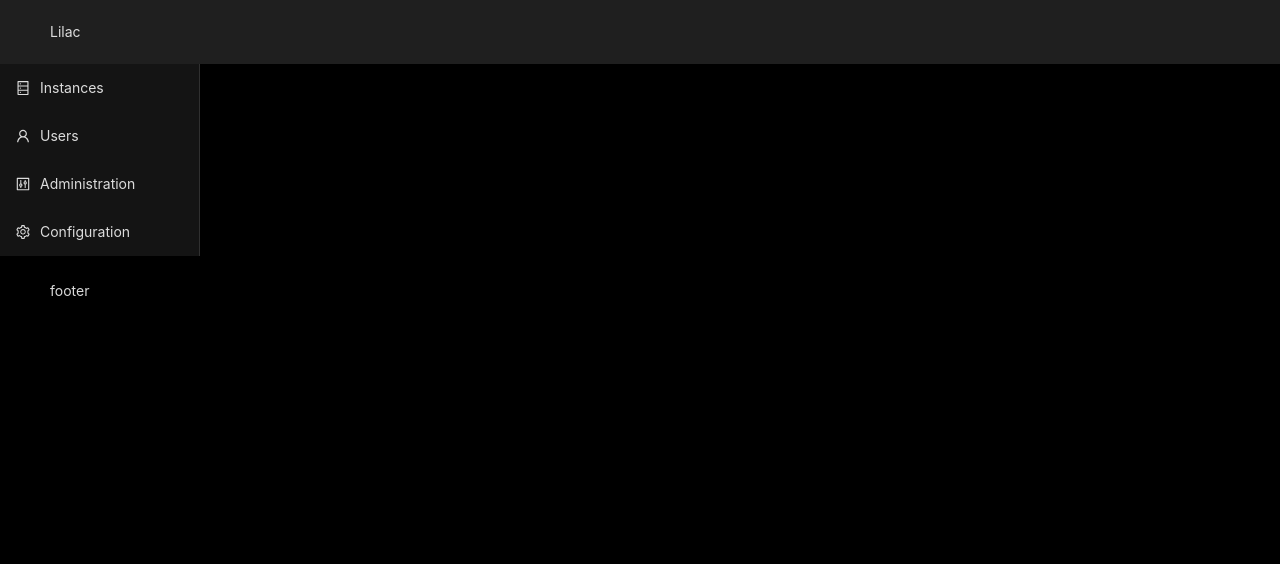
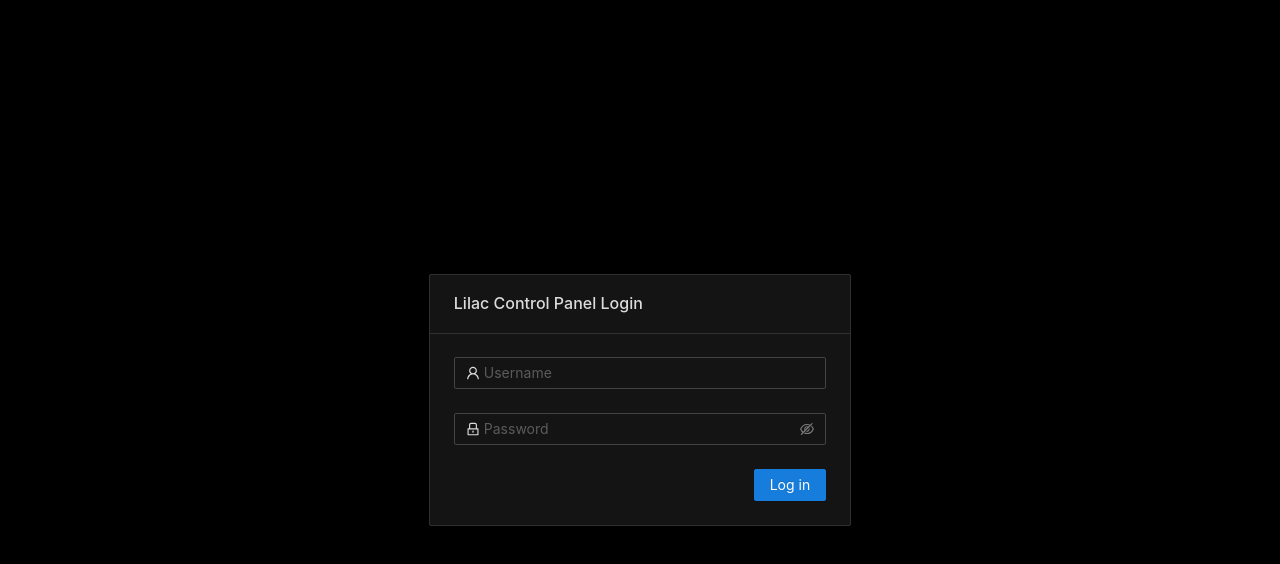
Before and after one commit to dearmochi/lilac-tgs-control-panel, a React app: page /login in a window 1280 px wide. Shown: the top 564 px of the page. Built offline with nearby package versions, Linux system fonts and the light colour scheme.

Commit message:
🔐 Basic routing, login

```diff
--- a/package.json
+++ b/package.json
@@ -18,6 +18,7 @@
     "clean-webpack-plugin": "^3.0.0",
     "copy-webpack-plugin": "^6.4.0",
     "css-loader": "^5.0.1",
+    "dotenv-webpack": "^6.0.0",
     "html-webpack-plugin": "^4.5.0",
     "less": "^3.12.2",
     "less-loader": "^7.1.0",
@@ -33,7 +34,9 @@
   "dependencies": {
     "@ant-design/icons": "^4.3.0",
     "antd": "^4.9.2",
+    "axios": "^0.21.0",
     "react": "^17.0.1",
-    "react-dom": "^17.0.1"
+    "react-dom": "^17.0.1",
+    "react-router-dom": "^5.2.0"
   }
 }
--- a/public/index.html
+++ b/public/index.html
@@ -4,7 +4,8 @@
     <meta http-equiv="X-UA-Compatible" content="IE=edge">
     <meta charset="utf-8">
 
-    <script type="text/javascript" defer src="lilac.bundle.js"></script>
+    <title>Lilac Control Panel</title>
+    <script type="text/javascript" defer src="/lilac.bundle.js"></script>
   </head>
   <body>
     <div id="react-root">
--- /dev/null
+++ b/src/App.js
@@ -0,0 +1,62 @@
+import { DatabaseOutlined } from '@ant-design/icons';
+import { Menu } from 'antd';
+import Layout, { Content, Header } from 'antd/lib/layout/layout';
+import Sider from 'antd/lib/layout/Sider';
+import React from 'react';
+import { Link, Route, Switch } from 'react-router-dom';
+import './styles/util.scss';
+
+export default App => {
+  const isLoggedIn = sessionStorage.getItem("bearerToken") !== null;
+
+  if (!isLoggedIn) {
+    return null;
+  }
+
+  return (
+    <Layout>
+      <Header>
+        <Link to="/">Lilac</Link>
+      </Header>
+      <Layout>
+        <Sider>
+          <Navigation />
+        </Sider>
+        <Content className="p-2">
+          <ContentSwitch />
+        </Content>
+      </Layout>
+    </Layout>
+  );
+};
+
+const Navigation = () => (
+  <Menu mode="vertical">
+    <Menu.Item>
+      <Link to="/instances">
+        <DatabaseOutlined />
+        Instances
+      </Link>
+    </Menu.Item>
+  </Menu>
+);
+
+const ContentSwitch = () => {
+  return (
+    <Switch>
+      <Route exact path="/">
+        INDEX
+      </Route>
+      <Route path="/instances">
+        <Switch>
+          <Route exact path="/instances">
+            INSTANCES
+          </Route>
+          <Route path="/instances/:instanceId">
+            INSTANCE ID
+          </Route>
+        </Switch>
+      </Route>
+    </Switch>
+  );
+};
--- /dev/null
+++ b/src/AppLogin.js
@@ -0,0 +1,74 @@
+import { LockOutlined, UserOutlined } from '@ant-design/icons';
+import { Button, Card, Form, Input, message } from 'antd';
+import Layout, { Content } from 'antd/lib/layout/layout';
+import Axios from 'axios';
+import React, { useState } from 'react';
+import { Redirect } from 'react-router-dom';
+import './styles/util.scss';
+
+export default AppLogin => {
+  // Login state.
+  const [loginStatus, setLoginStatus] = useState({ loggingIn: false, success: false })
+
+  // Attempts login and updates the state accordingly.
+  const tryLogin = (values) => {
+    if (loginStatus.loggingIn) {
+      return;
+    }
+
+    setLoginStatus({ ...loginStatus, loggingIn: true });
+    Axios.post(process.env.LILAC_TGS_API_URL, {}, {
+      headers: {
+        "Api": process.env.LILAC_TGS_API_VERSION,
+        "Authorization": "Basic " + btoa(values.username + ":" + values.password)
+      },
+    })
+      .then(response => {
+        sessionStorage.setItem("bearerToken", response.data.bearer);
+        sessionStorage.setItem("bearerTokenExpiry", Date.parse(response.data.expiresAt));
+        setLoginStatus(prevState => ({ ...prevState, success: true }));
+      })
+      .catch(error => {
+        setLoginStatus(prevState => ({ ...prevState, loggingIn: false }))
+        message.error("Failed to log in. (" + error.response.status + ")");
+      });
+  };
+
+  if (loginStatus.success) {
+    return (
+      <Redirect to="/" />
+    );
+  }
+
+  return (
+    <Layout>
+      <Content className="d-flex">
+        <Card title="Lilac Control Panel Login" className="mx-auto" style={{ width: "33%", alignSelf: "center" }}>
+          <Form onFinish={tryLogin}>
+            <Form.Item
+              name="username"
+              rules={[{ required: true }]}>
+              <Input
+                prefix={<UserOutlined />}
+                placeholder="Username"
+              />
+            </Form.Item>
+            <Form.Item
+              name="password"
+              rules={[{ required: true }]}>
+              <Input.Password
+                prefix={<LockOutlined />}
+                placeholder="Password"
+              />
+            </Form.Item>
+            <Form.Item className="mb-0 float-right">
+              <Button type="primary" htmlType="submit" loading={loginStatus.loggingIn}>
+                Log in
+              </Button>
+            </Form.Item>
+          </Form>
+        </Card>
+      </Content>
+    </Layout>
+  );
+};
--- a/src/index.js
+++ b/src/index.js
@@ -1,26 +1,21 @@
-import { ControlOutlined, DatabaseOutlined, SettingOutlined, UserOutlined } from '@ant-design/icons';
-import { Layout, Menu } from 'antd';
-import 'antd/dist/antd.dark.css';
-import React from 'react';
+import React, { Fragment } from 'react';
 import { render } from 'react-dom';
+import { BrowserRouter, Redirect, Route } from 'react-router-dom';
+import App from './App';
+import AppLogin from './AppLogin';
+import './styles/themes/default.less';
 
-const { Header, Sider, Footer } = Layout;
-
-const App = () => (
-  <Layout>
-    <Header>Lilac</Header>
-    <Layout>
-      <Sider>
-        <Menu>
-          <Menu.Item icon={<DatabaseOutlined />}>Instances</Menu.Item>
-          <Menu.Item icon={<UserOutlined />}>Users</Menu.Item>
-          <Menu.Item icon={<ControlOutlined />}>Administration</Menu.Item>
-          <Menu.Item icon={<SettingOutlined />}>Configuration</Menu.Item>
-        </Menu>
-      </Sider>
-    </Layout>
-    <Footer>footer</Footer>
-  </Layout>
+const out = () => (
+  <BrowserRouter>
+    <Route path="/" render={() => (
+      <Fragment>
+        {!!sessionStorage.getItem("bearerToken") ? <App /> : <Redirect to="/login" />}
+      </Fragment>
+    )} />
+    <Route path="/login">
+      {!!!sessionStorage.getItem("bearerToken") ? <AppLogin /> : <Redirect to="/" />}
+    </Route>
+  </BrowserRouter>
 );
 
-render(<App />, document.getElementById("react-root"));
+render(out(), document.getElementById("react-root"));
--- /dev/null
+++ b/src/styles/themes/default.less
@@ -0,0 +1,2 @@
+@import '~antd/lib/style/themes/dark.less';
+@import '~antd/dist/antd.dark.less';
--- /dev/null
+++ b/src/styles/util.scss
@@ -0,0 +1,34 @@
+/* Padding and Margin */
+$base-dimension: 8px;
+$directions: ("t": "top", "b": "bottom", "l": "left", "r": "right");
+$pairs: ("x": ("left", "right"), "y": ("top", "bottom"));
+
+@for $i from 0 through 5 {
+  .p-#{$i} { padding: $i * $base-dimension !important; }
+  .m-#{$i} { margin: $i * $base-dimension !important; }
+
+  @each $short, $long in $directions {
+    .p#{$short}-#{$i} { padding-#{$long}: $i * $base-dimension !important; }
+    .m#{$short}-#{$i} { margin-#{$long}: $i * $base-dimension !important; }
+  }
+}
+
+@each $short, $dirs in $pairs {
+  .m#{$short}-auto {
+    @each $dir in $dirs { margin-#{$dir}: auto !important; }
+  }
+  .p#{$short}-auto {
+    @each $dir in $dirs { padding-#{$dir}: auto !important; }
+  }
+}
+
+.ant-layout {
+  min-height: 100vh !important;
+}
+
+/* Display */
+.d-flex { display: flex !important; }
+
+/* Float */
+.float-left { float: left !important; }
+.float-right { float: right !important; }
--- a/webpack.common.js
+++ b/webpack.common.js
@@ -1,12 +1,15 @@
 const { CleanWebpackPlugin } = require("clean-webpack-plugin");
+const Dotenv = require('dotenv-webpack');
 const CopyPlugin = require("copy-webpack-plugin");
 const path = require("path");
+const webpack = require('webpack');
 
 module.exports = {
   entry: path.resolve(__dirname, "src", "index.js"),
   output: {
     filename: "lilac.bundle.js",
-    path: path.resolve(__dirname, "build")
+    path: path.resolve(__dirname, "build"),
+    publicPath: "/",
   },
   module: {
     rules: [
@@ -20,6 +23,21 @@ module.exports = {
         use: ["style-loader", "css-loader", "sass-loader"]
       },
       {
+        test: /\.less$/,
+        use: [
+          "style-loader",
+          "css-loader",
+          {
+            loader: "less-loader",
+            options: {
+              lessOptions: {
+                javascriptEnabled: true,
+              },
+            },
+          }
+        ]
+      },
+      {
         test: /\.(jpg|jpeg|png|woff|woff2|eot|ttf|svg)$/i,
         use: ["url-loader"]
       },
@@ -31,6 +49,7 @@ module.exports = {
       patterns: [
         { from: "public", to: "." }
       ]
-    })
+    }),
+    new Dotenv()
   ],
 };
--- a/webpack.dev.js
+++ b/webpack.dev.js
@@ -7,6 +7,7 @@ module.exports = merge(common, {
   devtool: "eval-cheap-module-source-map",
   devServer: {
     contentBase: path.resolve(__dirname, "build"),
-    port: 9000
+    port: 9000,
+    historyApiFallback: true,
   },
 });
```
Also changed, not shown: 1 other file (tests, documents, lock files or other folders).
